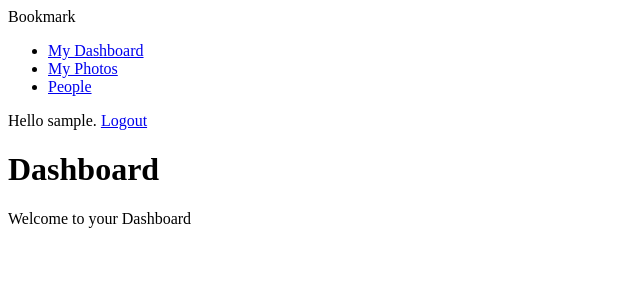
After one commit to contactpunit/mypage, a Django app: page / in a window 1280 px wide. The commit adds this page. Shown: the top 300 px of the page, without its empty margins (0-640 px from the left). Run offline with Django 3.2, Linux system fonts and the light colour scheme; the visitor is signed in with stand-in values (Sample User, id 1).

```diff
--- a/account/templates/registration/base.html
+++ b/account/templates/registration/base.html
@@ -1,5 +1,30 @@
 <!DOCTYPE html>
 <html lang="en">
+<div id="header">
+    <span class="logo">Bookmark</span>
+    {% if request.user.is_authenticated %}
+    <ul class="menu">
+        <li {% if section == "dashboard" %}class="selected" {% endif %}>
+            <a href="{% url 'account:dashboard' %}">My Dashboard</a>
+        </li>
+        <li {% if section == "photos" %}class="selected" {% endif %}>
+            <a href="#">My Photos</a>
+        </li>
+        <li {% if section == "People" %}class="selected" {% endif %}>
+            <a href="#">People</a>
+        </li>
+    </ul>
+    {% endif %}
+
+    <span class="user">
+        {% if request.user.is_authenticated %}
+          Hello {{request.user.username}}.
+          <a href="{% url 'account:logout' %}">Logout</a>
+        {% else %}
+          <a href="{% url 'account:login' %}">Login</a>
+        {% endif %}
+    </span>
+</div>
 <head>
     <meta charset="UTF-8">
     <title>{% block title %}{% endblock %}</title>
--- /dev/null
+++ b/account/templates/registration/dashboard.html
@@ -0,0 +1,6 @@
+{% extends 'registration/base.html' %}
+{% block title %} Dashboard {% endblock title %}
+{% block body %}
+<h1>Dashboard</h1>
+<p>Welcome to your Dashboard</p>
+{% endblock body %}
--- a/account/templates/registration/logout.html
+++ b/account/templates/registration/logout.html
@@ -1,4 +1,4 @@
-{% extends 'base.html' %}
+{% extends 'registration/base.html' %}
 {% block title %}Logged out{% endblock %}
 {% block body %}
 <h1>Logged Out</h1>
--- a/account/urls.py
+++ b/account/urls.py
@@ -1,9 +1,11 @@
 from django.urls import path
 from django.contrib.auth import views as auth_views
+from .views import dashboard
 
 app_name = 'account'
 
 urlpatterns = [
     path('login/', auth_views.LoginView.as_view(), name='login'),
     path('logout/', auth_views.LogoutView.as_view(), name='logout'),
+    path('', dashboard, name='dashboard')
 ]
--- a/account/views.py
+++ b/account/views.py
@@ -2,24 +2,11 @@ from django.shortcuts import render
 from django.http import HttpResponse
 from django.contrib.auth import authenticate, login
 from .forms import LoginForm
+from django.contrib.auth.decorators import login_required
 
 
-def user_login(request):
-    if request.method == 'POST':
-        form = LoginForm(request.POST)
-        if form.is_valid():
-            data = form.cleaned_data
-            user = authenticate(request,
-                                username=data['username'],
-                                password=data['password'])
-            if user is not None:
-                if user.is_active:
-                    login(request, user)
-                    return HttpResponse('Authenticated Successfully')
-                else:
-                    return HttpResponse('Disabled Account')
-            else:
-                return HttpResponse('Invalid Username or Password')
-    else:
-        form = LoginForm()
-    return render(request, 'registration/login.html', {'form': form})
+@login_required
+def dashboard(request):
+    return render(request,
+                  'registration/dashboard.html',
+                  {'section': 'dashboard'})
--- a/mypage/urls.py
+++ b/mypage/urls.py
@@ -5,4 +5,5 @@ urlpatterns = [
     path('admin/', admin.site.urls),
     path('stories/', include('stories.urls', namespace='stories')),
     path('account/', include('account.urls', namespace='account')),
+    path('', include('account.urls', namespace='account')),
 ]
```
Also changed, not shown: mypage/settings.py (+8 -0 lines).
